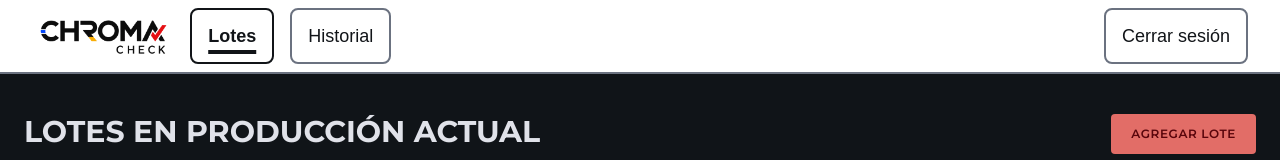
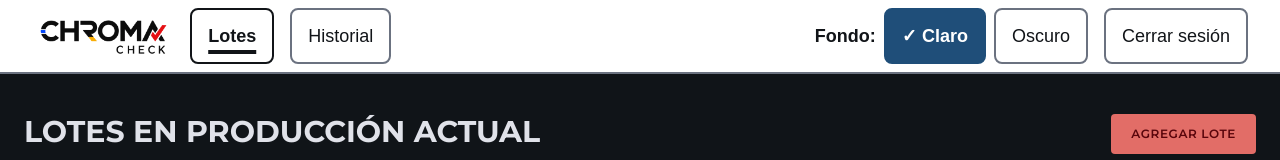
Before and after one commit to michaelarias25/ChromaCheck, a Next.js app: page / in a window 1280 px wide. Shown: the top 160 px of the page. Built offline with nearby package versions, Linux system fonts and the light colour scheme; no server answers; the database is empty; a web font is replaced by a local one.

Commit message:
feat(tema): agregar el selector Fondo con los botones Claro y Oscuro

```diff
--- /dev/null
+++ b/app/acciones/tema.ts
@@ -0,0 +1,15 @@
+'use server';
+
+import { cookies } from 'next/headers';
+import { DURACION_COOKIE_TEMA_SEGUNDOS, leerTema, NOMBRE_COOKIE_TEMA } from '@/lib/tema';
+
+// Guarda el fondo elegido en la cookie "tema" por 1 año (F7). Next.js vuelve a generar la página
+// y el layout con la cookie nueva, así el servidor y el navegador quedan con el mismo tema
+export async function guardarTema(temaPedido: string) {
+  const tema = leerTema(temaPedido);
+  (await cookies()).set(NOMBRE_COOKIE_TEMA, tema, {
+    maxAge: DURACION_COOKIE_TEMA_SEGUNDOS,
+    path: '/',
+    sameSite: 'lax',
+  });
+}
--- a/app/componentes/Navegacion.tsx
+++ b/app/componentes/Navegacion.tsx
@@ -3,9 +3,12 @@
 import Link from 'next/link';
 import { usePathname } from 'next/navigation';
 
-// Aspecto de los elementos del encabezado: 56 px de alto, 18 px, sin mayúsculas sostenidas
-export const CLASES_ELEMENTO_ENCABEZADO =
-  'inline-flex h-14 items-center justify-center rounded-lg border-2 border-borde px-4 text-lg text-texto transition hover:border-texto focus-visible:outline-4 focus-visible:outline-offset-3 focus-visible:outline-accion';
+// Aspecto de los elementos del encabezado: 56 px de alto, 18 px, sin mayúsculas sostenidas.
+// Los colores van aparte para que un elemento nunca lleve dos clases de color que compitan
+export const CLASES_BASE_ENCABEZADO =
+  'inline-flex h-14 items-center justify-center rounded-lg border-2 px-4 text-lg transition focus-visible:outline-4 focus-visible:outline-offset-3 focus-visible:outline-accion';
+
+export const CLASES_ELEMENTO_ENCABEZADO = `${CLASES_BASE_ENCABEZADO} border-borde text-texto hover:border-texto`;
 
 const ENLACES = [
   { destino: '/', texto: 'Lotes' },
@@ -33,9 +36,11 @@ export default function Navegacion() {
             href={destino}
             aria-current={esActual ? 'page' : undefined}
             // El enlace actual se marca con subrayado de 4 px y negrita, no solo con color
-            className={`${CLASES_ELEMENTO_ENCABEZADO} ${
-              esActual ? 'border-texto font-bold underline decoration-4 underline-offset-8' : ''
-            }`}
+            className={
+              esActual
+                ? `${CLASES_BASE_ENCABEZADO} border-texto text-texto font-bold underline decoration-4 underline-offset-8`
+                : CLASES_ELEMENTO_ENCABEZADO
+            }
           >
             {texto}
           </Link>
--- /dev/null
+++ b/app/componentes/SelectorTema.tsx
@@ -0,0 +1,56 @@
+'use client';
+
+import { useState } from 'react';
+import { guardarTema } from '@/app/acciones/tema';
+import type { Tema } from '@/lib/tema';
+import { CLASES_BASE_ENCABEZADO, CLASES_ELEMENTO_ENCABEZADO } from './Navegacion';
+
+interface PropiedadesSelectorTema {
+  // Tema que el servidor leyó de la cookie al generar la página
+  temaInicial: Tema;
+}
+
+const OPCIONES: { tema: Tema; texto: string }[] = [
+  { tema: 'claro', texto: 'Claro' },
+  { tema: 'oscuro', texto: 'Oscuro' },
+];
+
+// Control "Fondo:" con los botones "Claro" y "Oscuro" (F7). Se ve en todas las pantallas, también en /login
+export default function SelectorTema({ temaInicial }: PropiedadesSelectorTema) {
+  const [temaElegido, setTemaElegido] = useState<Tema>(temaInicial);
+
+  function elegirTema(tema: Tema) {
+    setTemaElegido(tema);
+    // Cambia los tokens y el logo en ese momento, sin recargar la página
+    document.documentElement.setAttribute('data-tema', tema);
+    // La cookie la escribe el servidor; en la próxima carga la página llega ya con este tema
+    guardarTema(tema);
+  }
+
+  return (
+    <div role="group" aria-labelledby="etiqueta-fondo" className="flex items-center gap-2">
+      <span id="etiqueta-fondo" className="text-lg font-bold">
+        Fondo:
+      </span>
+      {OPCIONES.map(({ tema, texto }) => {
+        const estaElegido = tema === temaElegido;
+        return (
+          <button
+            key={tema}
+            type="button"
+            aria-pressed={estaElegido}
+            onClick={() => elegirTema(tema)}
+            className={
+              estaElegido
+                ? `${CLASES_BASE_ENCABEZADO} border-accion bg-accion font-bold text-texto-sobre-accion`
+                : CLASES_ELEMENTO_ENCABEZADO
+            }
+          >
+            {estaElegido && <span aria-hidden="true">✓&nbsp;</span>}
+            {texto}
+          </button>
+        );
+      })}
+    </div>
+  );
+}
--- a/app/layout.tsx
+++ b/app/layout.tsx
@@ -5,6 +5,8 @@ import './globals.css';
 import Image from 'next/image';
 import BotonCerrarSesion from './componentes/BotonCerrarSesion';
 import Navegacion from './componentes/Navegacion';
+import SelectorTema from './componentes/SelectorTema';
+import { leerTema, NOMBRE_COOKIE_TEMA } from '@/lib/tema';
 
 // Fuente de identidad-visual.md: 400 para texto, 700 para títulos y botones
 const atkinson = Atkinson_Hyperlegible_Next({
@@ -32,7 +34,7 @@ export const metadata: Metadata = {
 
 export default async function PlantillaPrincipal({ children }: LayoutProps<'/'>) {
   // El tema llega en el HTML desde el servidor para que la página no parpadee al cargar (F7)
-  const tema = (await cookies()).get('tema')?.value === 'oscuro' ? 'oscuro' : 'claro';
+  const tema = leerTema((await cookies()).get(NOMBRE_COOKIE_TEMA)?.value);
 
   return (
     <html
@@ -65,8 +67,9 @@ export default async function PlantillaPrincipal({ children }: LayoutProps<'/'>)
 
           <Navegacion />
 
-          {/* "Cerrar sesión" va a la derecha, separado de la navegación */}
+          {/* "Fondo:" y "Cerrar sesión" van a la derecha, separados de la navegación */}
           <div className="ml-auto flex flex-wrap items-center gap-4">
+            <SelectorTema temaInicial={tema} />
             <BotonCerrarSesion />
           </div>
         </header>
--- /dev/null
+++ b/lib/tema.ts
@@ -0,0 +1,13 @@
+// Fondo claro u oscuro (F7): la elección vive en una cookie que lee el servidor
+
+export type Tema = 'claro' | 'oscuro';
+
+export const NOMBRE_COOKIE_TEMA = 'tema';
+
+// La cookie dura 1 año
+export const DURACION_COOKIE_TEMA_SEGUNDOS = 60 * 60 * 24 * 365;
+
+// Sin cookie o con un valor desconocido, el tema es claro (decisión del 2026-11-13)
+export function leerTema(valorCookie: string | undefined): Tema {
+  return valorCookie === 'oscuro' ? 'oscuro' : 'claro';
+}
```
Also changed, not shown: 3 other files (tests, documents, lock files or other folders).
